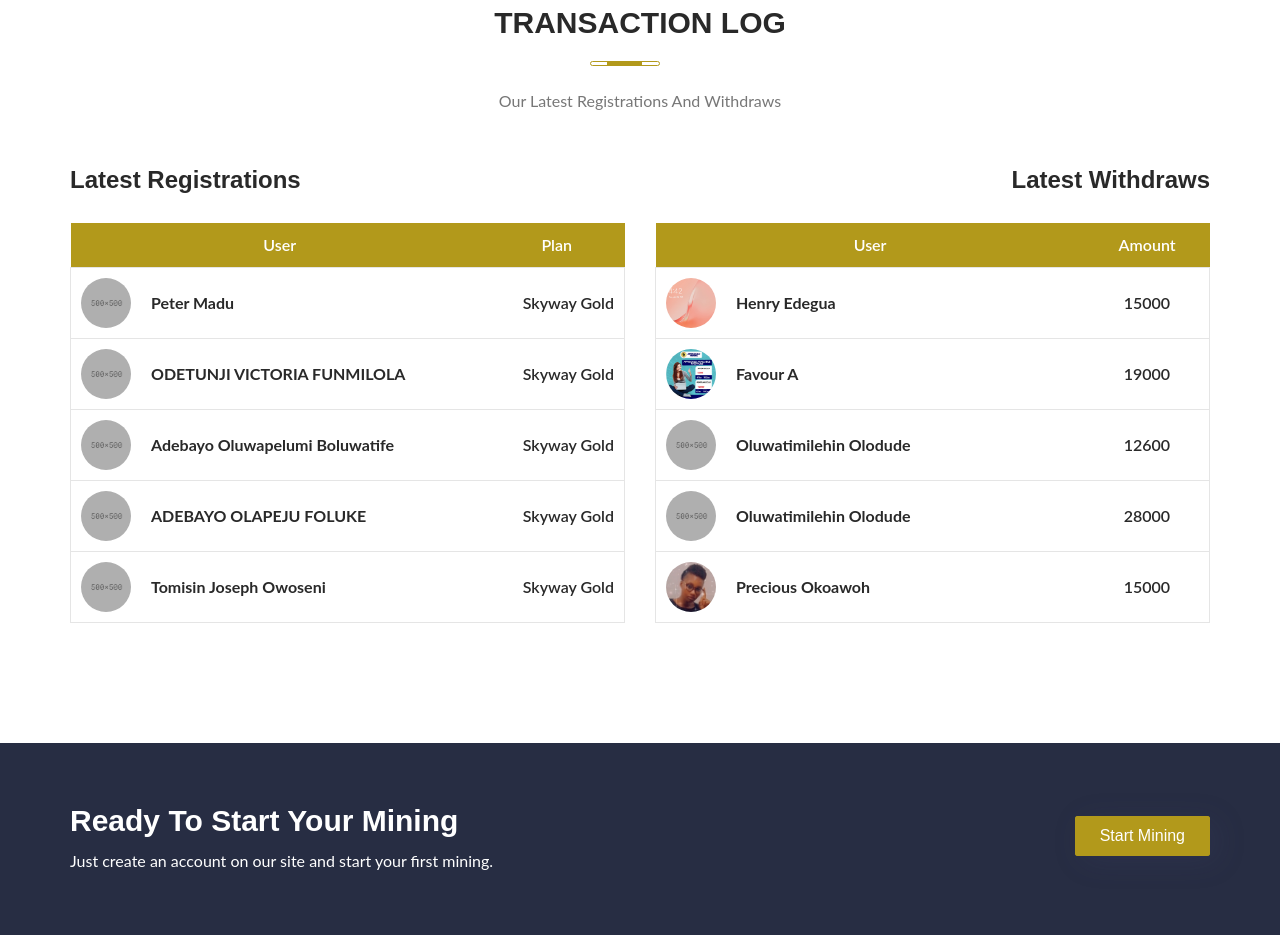
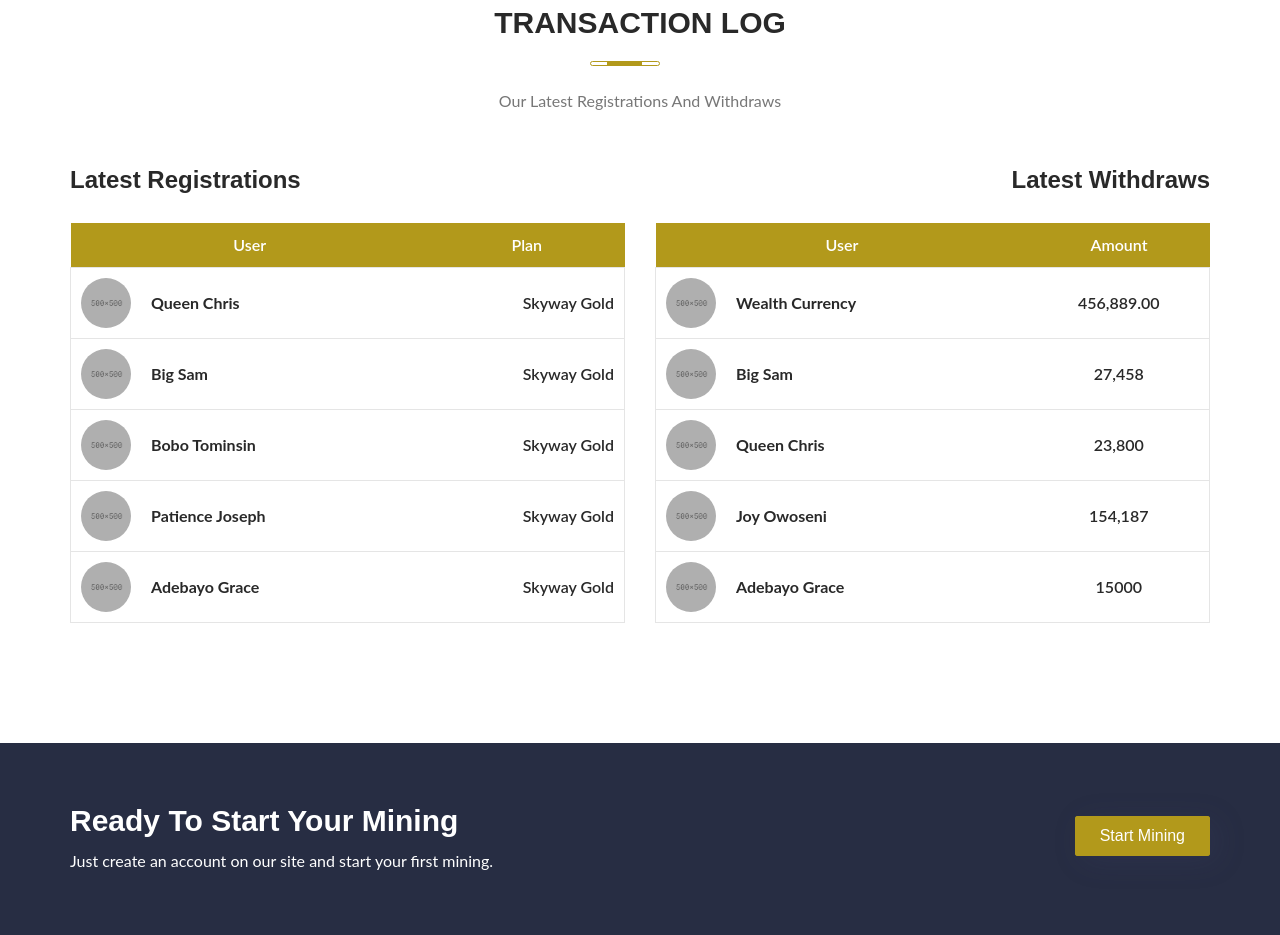
Before and after one commit to Maxtone1049/grandwork, a PHP site: page / in a window 1280 px wide. Shown: the part 3337-4272 px from the top of the page. Run offline with PHP 8.4, Linux system fonts and the light colour scheme; the visitor is signed in with stand-in values (Sample User, id 1); some libraries are stand-ins or nearby versions; some web fonts are replaced.

Commit message:
Fresh Commit

```diff
--- a/index.php
+++ b/index.php
@@ -413,7 +413,7 @@ $put= "<div class='header-action'>
 <div class="user-img">
 <img src="placeholder-image/500x500.jpg" alt="user">
 </div>
-<span>Peter Madu</span>
+<span>Queen Chris</span>
 </th>
 <td style="text-align: right;">Skyway Gold</td>
 </tr>
@@ -422,7 +422,7 @@ $put= "<div class='header-action'>
 <div class="user-img">
 <img src="placeholder-image/500x500.jpg" alt="user">
 </div>
-<span>ODETUNJI VICTORIA FUNMILOLA</span>
+<span>Big Sam</span>
 </th>
 <td style="text-align: right;">Skyway Gold</td>
 </tr>
@@ -431,7 +431,7 @@ $put= "<div class='header-action'>
 <div class="user-img">
 <img src="placeholder-image/500x500.jpg" alt="user">
 </div>
-<span>Adebayo Oluwapelumi Boluwatife</span>
+<span>Bobo Tominsin</span>
 </th>
 <td style="text-align: right;">Skyway Gold</td>
 </tr>
@@ -440,7 +440,7 @@ $put= "<div class='header-action'>
 <div class="user-img">
 <img src="placeholder-image/500x500.jpg" alt="user">
 </div>
-<span>ADEBAYO OLAPEJU FOLUKE</span>
+<span>Patience Joseph</span>
 </th>
 <td style="text-align: right;">Skyway Gold</td>
 </tr>
@@ -449,7 +449,7 @@ $put= "<div class='header-action'>
 <div class="user-img">
 <img src="placeholder-image/500x500.jpg" alt="user">
 </div>
-<span>Tomisin Joseph Owoseni</span>
+<span>Adebayo Grace</span>
 </th>
 <td style="text-align: right;">Skyway Gold</td>
 </tr>
@@ -473,45 +473,45 @@ $put= "<div class='header-action'>
 <tr>
 <th scope="row" class="d-flex flex-wrap align-items-center">
 <div class="user-img">
-<img src="assets/images/user/profile/1643177200_haloj.jpg" alt="user">
+<img src="placeholder-image/500x500.jpg" alt="user">
 </div>
-<span>Henry Edegua</span>
+<span>Wealth Currency</span>
 </th>
-<td>15000</td>
-</tr>
-<tr>
-<th scope="row" class="d-flex flex-wrap align-items-center">
-<div class="user-img">
-<img src="assets/images/user/profile/1635663991_Favour.jpg" alt="user">
-</div>
-<span>Favour A</span>
-</th>
-<td>19000</td>
+<td>456,889.00</td>
 </tr>
 <tr>
 <th scope="row" class="d-flex flex-wrap align-items-center">
 <div class="user-img">
 <img src="placeholder-image/500x500.jpg" alt="user">
 </div>
-<span>Oluwatimilehin Olodude</span>
+<span>Big Sam</span>
 </th>
-<td>12600</td>
+<td>27,458</td>
 </tr>
 <tr>
 <th scope="row" class="d-flex flex-wrap align-items-center">
 <div class="user-img">
 <img src="placeholder-image/500x500.jpg" alt="user">
 </div>
-<span>Oluwatimilehin Olodude</span>
+<span>Queen Chris</span>
 </th>
-<td>28000</td>
+<td>23,800</td>
 </tr>
 <tr>
 <th scope="row" class="d-flex flex-wrap align-items-center">
 <div class="user-img">
-<img src="assets/images/user/profile/1646395380_Preciouslove123.jpg" alt="user">
+<img src="placeholder-image/500x500.jpg" alt="user">
 </div>
-<span>Precious Okoawoh</span>
+<span>Joy Owoseni</span>
+</th>
+<td>154,187</td>
+</tr>
+<tr>
+<th scope="row" class="d-flex flex-wrap align-items-center">
+<div class="user-img">
+<img src="placeholder-image/500x500.jpg" alt="user">
+</div>
+<span>Adebayo Grace</span>
 </th>
 <td>15000</td>
 </tr>
```
